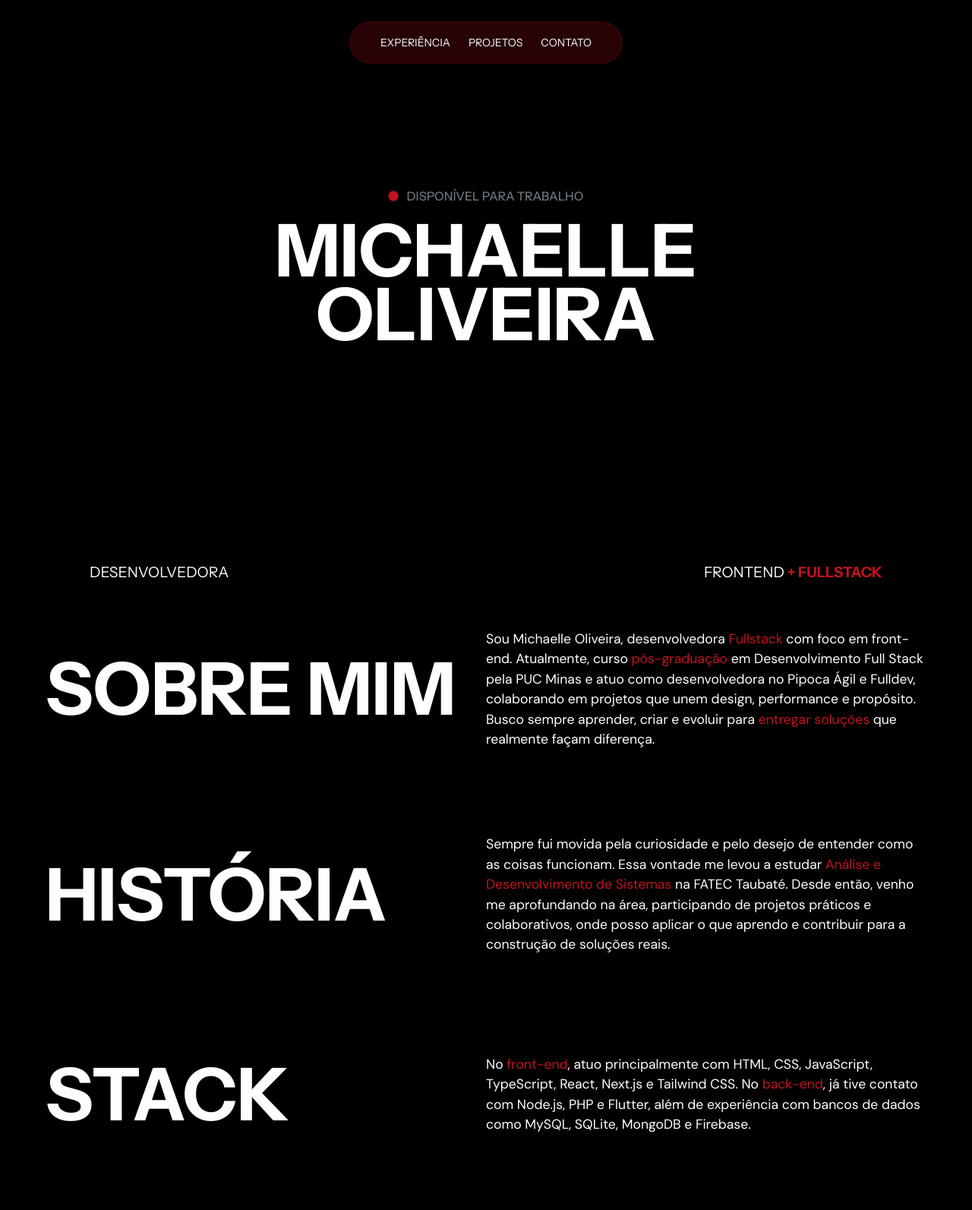
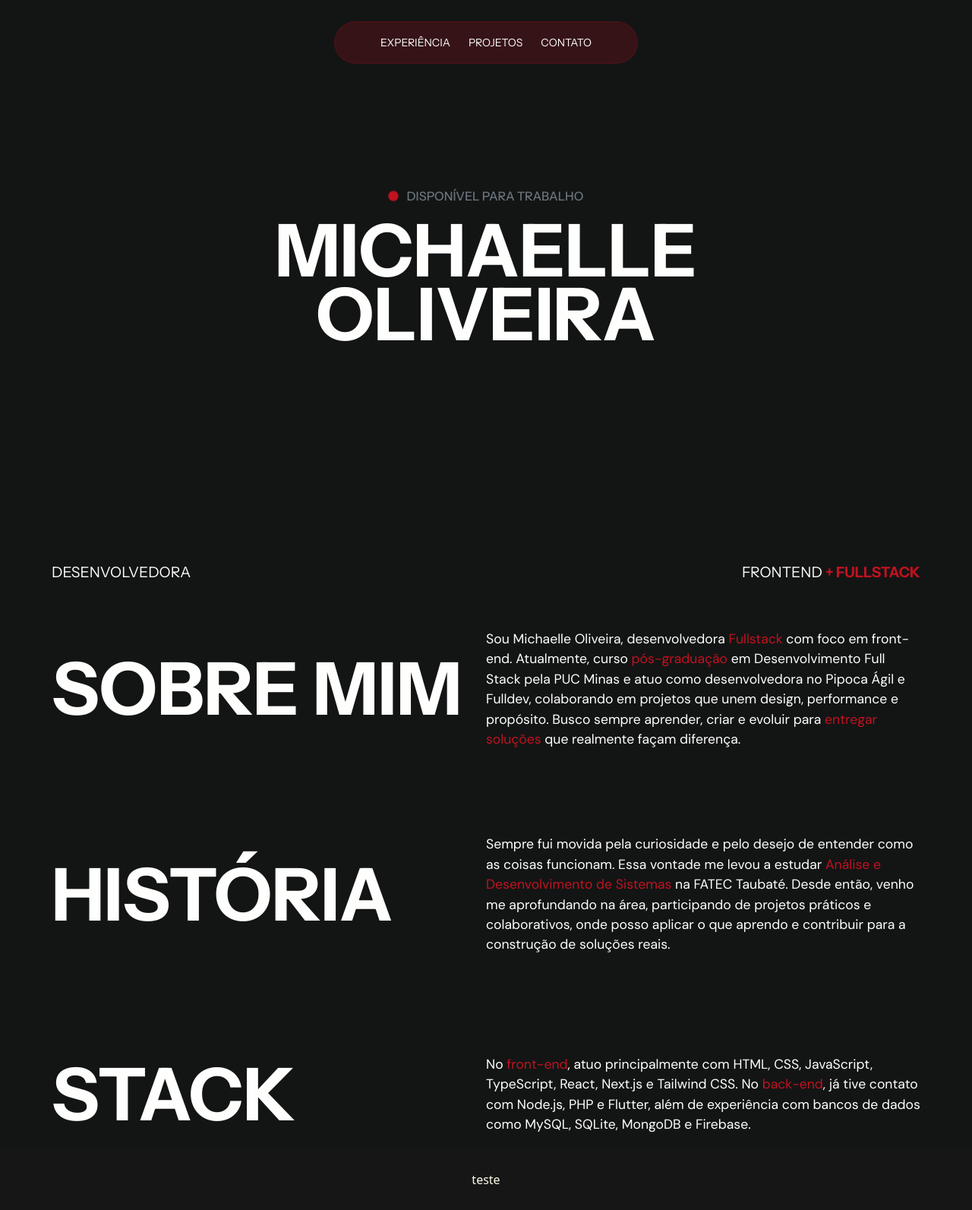
Before and after one commit to michaelleoliveir/mikl_portfolio, a Next.js app: page / in a window 1280 px wide. Shown: the whole page at 76% size. Before the commit the page ends 1513 px from the top, so only its background shows below. Built offline with nearby package versions, Linux system fonts and the light colour scheme; a web font is replaced by a local one.

Commit message:
feat: rearrange homepage layout, add Footer component and adjust styles

```diff
--- a/src/app/layout.tsx
+++ b/src/app/layout.tsx
@@ -8,7 +8,7 @@ export default function RootLayout({
 }>) {
   return (
     <html lang="en">
-      <body className="bg-black px-15">
+      <body className="bg-background">
         {children}
       </body>
     </html>
--- a/src/app/page.tsx
+++ b/src/app/page.tsx
@@ -2,15 +2,19 @@
 
 import AboutMe from '@/components/layout/AboutMe';
 import Introduction from '@/components/layout/Introduction';
+import Footer from '@/components/ui/Footer';
 import Navbar from '@/components/ui/Navbar';
 
 export default function Home() {
 
   return (
     <div className="relative flex flex-col items-center justify-center">
-      <Navbar />
-      <Introduction />
-      <AboutMe />
+      <div className='px-17'>
+        <Navbar />
+        <Introduction />
+        <AboutMe />
+      </div>
+      <Footer />
     </div>
   )
 }
--- a/src/components/layout/Introduction.tsx
+++ b/src/components/layout/Introduction.tsx
@@ -5,7 +5,7 @@ import "../../styles/introduction.css"
 
 const Introduction = () => {
     return (
-        <div className="flex flex-col h-screen w-[90%]">
+        <div className="flex flex-col h-screen">
 
             {/* middle div */}
             <div className="flex flex-col justify-center items-center h-screen">
--- /dev/null
+++ b/src/components/ui/Footer.tsx
@@ -0,0 +1,11 @@
+import React from 'react'
+
+const teste = () => {
+    return (
+        <div className='bg-background-footer w-full h-20 flex items-center justify-center'>
+            <p className='text-amber-50'>teste</p>
+        </div>
+    )
+}
+
+export default teste
--- a/src/components/ui/Navbar.tsx
+++ b/src/components/ui/Navbar.tsx
@@ -1,6 +1,6 @@
 const Navbar = () => {
     return (
-        <nav className="fixed top-0 z-50 rounded-full mt-7 h-14 w-90 mx-auto flex items-center justify-center bg-highlight/20 backdrop-blur-lg border-2 border-highlight/10">
+        <nav className="fixed top-0 left-1/2 -translate-x-1/2 z-50 mt-7 h-14 w-[90%] max-w-[400px] flex items-center justify-center rounded-full bg-highlight/20 backdrop-blur-lg border-2 border-highlight/10">
             <div className="flex items-center gap-6">
                 <p className="text-letter font-instrument text-sm">EXPERIÊNCIA</p>
                 <p className="text-letter font-instrument text-sm">PROJETOS</p>
--- a/src/styles/variables.css
+++ b/src/styles/variables.css
@@ -5,6 +5,7 @@
 
 @theme {
     --color-background: #131515;
+    --color-background-footer: #161616;
     --color-letter: #fefefd;
     --color-highlight: #c1121f;
     --color-gray: #6c757d;
```
